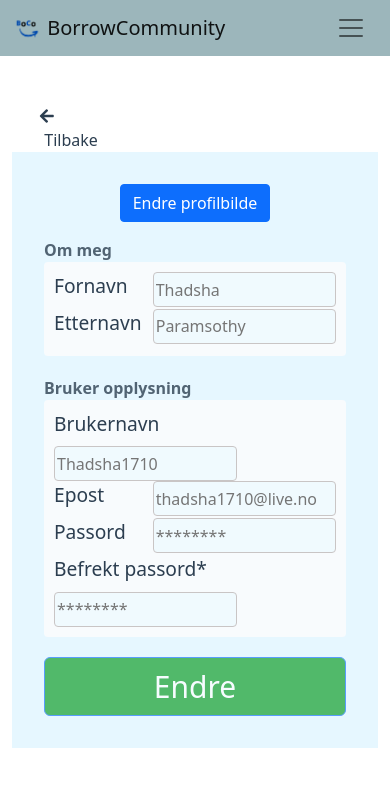
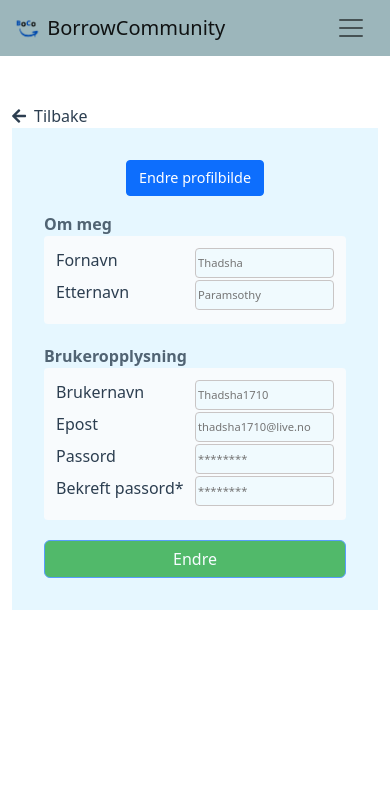
Before and after one commit to thadshap/Boco-project-frontend, a Vue app: page /settings in a window 390 px wide. Shown: the top 786 px of the page. Built offline with nearby package versions, Linux system fonts and the light colour scheme; what vue3-openlayers would draw is missing.

Commit message:
new brench

```diff
--- a/src/views/UserSettings.vue
+++ b/src/views/UserSettings.vue
@@ -27,7 +27,7 @@
               <input class="user-input" type="text" id="lastname" :placeholder="lastname" v-model="lastnameChange" v-on:change="disableChangeBtn">
             </div>
           </div>
-          <div class="header">Bruker opplysning</div>
+          <div class="header">Brukeropplysning</div>
           <div class="me-auto w-100 user-info">
             <div class="d-inline-flex w-100 username-container">
               <label class="form-label username-label">Brukernavn</label>
@@ -48,7 +48,7 @@
               </span>
             </div>
             <div class="d-inline-flex w-100 password-container">
-              <label class="form-label password-label">Befrekt passord*</label>
+              <label class="form-label password-label">Bekreft passord*</label>
               <input class="user-input" type="password" id="repeatPassword" placeholder="********" v-model="state.repeatPasswordChange" v-on:change="disableChangeBtn">
               <span id="repeatPasswordError" class="text-danger" v-if="v$.repeatPasswordChange.$error">
                 {{ v$.repeatPasswordChange.$errors[0].$message }}
@@ -72,7 +72,7 @@ export default {
   name: "UserSettings",
   data(){
     return{
-    // TODO: her burde det lagres en array som tar imot info om brukeren fra databasen
+      // TODO: her burde det lagres en array som tar imot info om brukeren fra databasen
       firstname: "Thadsha",
       lastname: "Paramsothy",
       username: "Thadsha1710",
@@ -109,7 +109,7 @@ export default {
   },
   created() {
     this.disableChangeBtn()
-    //TODO: alltid vis informasjonen om en bruker når siden blir åpnet
+    //TODO: getUserInfo()
   },
   methods:{
     back() {
@@ -122,33 +122,28 @@ export default {
       this.username = ''
       this.email = ''
       this.password = ''
-      this.repeatPassword = ''
     },
     changeUserInfo(){
       // TODO:isteden for this.firstname og sånt så må man hente fra den arrayen som sendes fra databasen om en bruker
       if (this.firstnameChange !== this.firstname){
         // TODO: endre inn på databasen
-        this.firstnameChange = this.firstname
+        this.firstname = this.firstnameChange
       }
       if (this.lastnameChange !== this.lastname){
         // TODO: endre inn på databasen
-        this.lastnameChange = this.lastname
+        this.lastname = this.lastnameChange
       }
       if (this.usernameChange !== this.username){
         // TODO: endre inn på databasen
-        this.usernameChange = this.username
+        this.username = this.usernameChange
       }
       if (this.state.emailChange !== this.email){
         // TODO: endre inn på databasen
-        this.state.emailChange = this.email
+        this.email = this.state.emailChange
       }
       if (this.state.passwordChange !== this.password){
         // TODO: endre inn på databasen
-        this.state.passwordChange = this.password
-      }
-      if (this.state.repeatPasswordChange !== this.repeatPassword){
-        // TODO: endre inn på databasen
-        this.state.repeatPasswordChange = this.repeatPassword
+        this.password = this.state.passwordChange
       }
     },
     disableChangeBtn(){
@@ -177,11 +172,13 @@ export default {
         setTimeout(() => {
           this.GStore.flashMessage = ""
         }, 4000)
+        // TODO: sende dataen som er endret til databasen og vise det i placeholderen
         this.firstnameChange = ""
         this.lastnameChange = ""
         this.usernameChange = ""
-        this.emailChange = ""
-        this.passwordChange = ""
+        this.state.emailChange = ""
+        this.state.passwordChange = ""
+        this.state.repeatPasswordChange = ""
         this.disableBtn = true
       }
     }
@@ -220,7 +217,7 @@ export default {
   background: rgba(255,253,253,0.74);
   border-radius: 4px;
   text-align: center;
-  padding: 10px;
+  padding: 4%;
   margin-bottom: 20px;
 }
 .firstname-label{
@@ -231,7 +228,7 @@ export default {
   background: rgba(255,253,253,0.74);
   border-radius: 4px;
   text-align: center;
-  padding: 10px;
+  padding: 4%;
 
 }
 .password-label, .email-label, .lastname-label, .firstname-label, .username-label{
@@ -242,7 +239,8 @@ export default {
   border-radius: 4px;
   border: 0.5px solid rgb(201,197,197);
   height: 35px;
-  width: 65%;
+  width: 50%;
+  font-size: 1em;
 }
 .firstname-container,.lastname-container,.email-container,.password-container, .username-container{
   display: flex;
@@ -253,13 +251,13 @@ export default {
   background: #03991b;
   border-radius: 6px;
   text-align: center;
-  font-size: 30px;
+  font-size: 1.5em;
   margin-top: 20px;
 }
-span{
+#emailError, #passwordError, #repeatPasswordError{
   display: flex;
-  width: 75%;
-  left: 35%;
+  width: 50%;
+  left: 50%;
   position: relative;
 }
 .header{
@@ -268,8 +266,45 @@ span{
   font-weight: bold;
   color: rgba(44, 62, 80, 0.8);
 }
-
 .back-arrow-container {
   cursor: pointer;
 }
+@media (max-width: 573px) {
+  .password-label, .email-label, .lastname-label, .firstname-label, .username-label{
+    font-size: 1em;
+  }
+  .user-input{
+    height: 30px;
+    font-size: 0.7em;
+  }
+  .update-user-info-btn{
+    font-size: 1em;
+  }
+  .user-img-upload-btn{
+    font-size: 0.9em;
+  }
+  #emailError, #passwordError, #repeatPasswordError{
+    font-size: 0.7em;
+  }
+}
+@media (max-width: 370px){
+  .password-label, .email-label, .lastname-label, .firstname-label, .username-label{
+    font-size: 0.9em;
+  }
+  .user-input{
+    height: 25px;
+    font-size: 0.5em;
+  }
+  .update-user-info-btn{
+    font-size: 0.9em;
+  }
+  .user-img-upload-btn{
+    font-size: 0.7em;
+  }
+}
+@media (max-width: 300px){
+  .password-label, .email-label, .lastname-label, .firstname-label, .username-label{
+    font-size: 0.6em;
+  }
+}
 </style>
```
